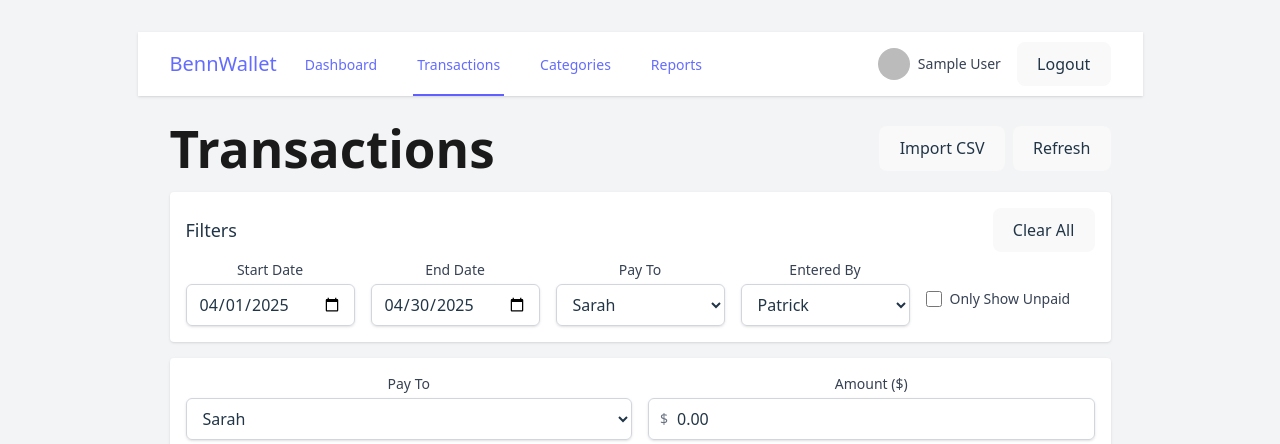
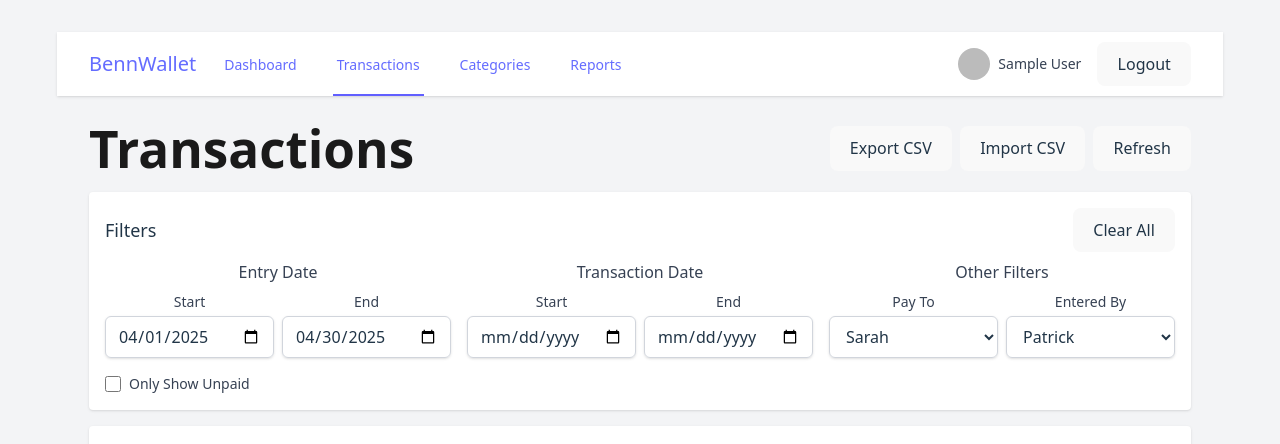
Before and after one commit to patrickisgreat/bennwallet, a React (Vite) app: page /transactions in a window 1280 px wide. Shown: the top 444 px of the page. Built offline with nearby package versions, Linux system fonts and the light colour scheme; no server answers; sample sign-in values are in the browser's storage.

Commit message:
here we go

```diff
--- a/src/components/AddTransactionForm.tsx
+++ b/src/components/AddTransactionForm.tsx
@@ -18,7 +18,12 @@ function AddTransactionForm({
   onEditSubmit,
   cancelEdit,
 }: AddTransactionFormProps) {
-  const [payTo, setPayTo] = useState<'Sarah' | 'Patrick'>('Sarah');
+  const { currentUser } = useUser();
+
+  // Set default payTo based on current user
+  const [payTo, setPayTo] = useState<'Sarah' | 'Patrick'>(
+    currentUser?.name === 'Patrick' ? 'Patrick' : 'Sarah'
+  );
   const [amount, setAmount] = useState<string>('0.00');
   const [note, setNote] = useState('');
   const [category, setCategory] = useState('');
@@ -26,13 +31,20 @@ function AddTransactionForm({
   const [transactionDate, setTransactionDate] = useState<string>(new Date().toISOString().split('T')[0]);
   const [categories, setCategories] = useState<Category[]>([]);
   const [submitting, setSubmitting] = useState(false);
-  const { currentUser } = useUser();
 
   useEffect(() => {
     if (currentUser) {
       loadCategories();
     }
   }, [currentUser]);
+
+  // Update payTo when currentUser changes
+  useEffect(() => {
+    if (currentUser && !editingTransaction) {
+      // Only update if we're not editing (to avoid overwriting edited values)
+      setPayTo(currentUser.name === 'Patrick' ? 'Patrick' : 'Sarah');
+    }
+  }, [currentUser, editingTransaction]);
 
   const loadCategories = async () => {
     try {
@@ -67,7 +79,8 @@ function AddTransactionForm({
   }, [editingTransaction]);
 
   const resetForm = () => {
-    setPayTo('Sarah');
+    // Set payTo to current user's name when resetting the form
+    setPayTo(currentUser?.name === 'Patrick' ? 'Patrick' : 'Sarah');
     setAmount('0.00');
     setNote('');
     setCategory('');
--- a/src/components/TransactionTable.tsx
+++ b/src/components/TransactionTable.tsx
@@ -131,7 +131,10 @@ function TransactionTable({ transactions, onUpdate, onDelete, onEdit, onBulkDele
         </thead>
         <tbody>
           {sortedTransactions.map((tx) => (
-            <tr key={tx.id} className="border-t">
+            <tr
+              key={tx.id}
+              className={`border-t ${tx.optional ? 'italic text-gray-600 bg-gray-50' : ''}`}
+            >
               {onBulkDelete && (
                 <td className="p-2">
                   <input
--- a/src/pages/CategoriesPage.tsx
+++ b/src/pages/CategoriesPage.tsx
@@ -82,14 +82,17 @@ function CategoriesPage() {
 
       console.log('Update category response:', response);
 
-      // Make sure we're updating an array
-      if (Array.isArray(categories)) {
-        if (response.data) {
-          setCategories(categories.map(c => c.id === category.id ? response.data : c));
-          console.log('Category updated successfully');
-        } else {
-          console.warn('Update response did not contain data');
-        }
+      // Check if we received a response
+      if (response && response.status === 200) {
+        // If we have data in the response, use it, otherwise use our local updated data
+        const updatedCategory = response.data || category;
+
+        setCategories(prev =>
+          prev.map(c => c.id === category.id ? updatedCategory : c)
+        );
+        console.log('Category updated successfully');
+      } else {
+        console.warn('Update request did not succeed');
       }
 
       setEditingCategory(null);
--- a/src/pages/TransactionsPage.tsx
+++ b/src/pages/TransactionsPage.tsx
@@ -10,8 +10,12 @@ import { v4 as uuidv4 } from 'uuid';
 
 // Define the filter interface
 interface TransactionFilter {
+  // Entry date filters
   startDate: string;
   endDate: string;
+  // Transaction date filters
+  txStartDate: string;
+  txEndDate: string;
   payTo: string;
   enteredBy: string;
   paid?: boolean;
@@ -50,6 +54,8 @@ function TransactionsPage() {
     return {
       startDate,
       endDate,
+      txStartDate: '',
+      txEndDate: '',
       payTo: isPatrick ? 'Patrick' : 'Sarah',
       enteredBy: isPatrick ? 'Sarah' : 'Patrick',
       paid: false
@@ -89,28 +95,49 @@ function TransactionsPage() {
     console.log('Raw transactions before filtering:', transactions);
     let filtered = [...transactions];
 
-    // Filter by date range
+    // Filter by entered date range
     if (filter.startDate) {
-      console.log(`Filtering by start date: ${filter.startDate}`);
+      console.log(`Filtering by entered start date: ${filter.startDate}`);
       // For start date, set time to beginning of day
       const startDate = new Date(filter.startDate + 'T00:00:00');
 
       filtered = filtered.filter(tx => {
         const txDate = new Date(tx.entered);
-        console.log(`Comparing transaction date ${tx.entered} (${txDate}) >= ${startDate}`);
+        console.log(`Comparing entered date ${tx.entered} (${txDate}) >= ${startDate}`);
         return txDate >= startDate;
       });
     }
 
     if (filter.endDate) {
-      console.log(`Filtering by end date: ${filter.endDate}`);
+      console.log(`Filtering by entered end date: ${filter.endDate}`);
       // For end date, set time to end of day
       const endDate = new Date(filter.endDate + 'T23:59:59');
 
       filtered = filtered.filter(tx => {
         const txDate = new Date(tx.entered);
-        console.log(`Comparing transaction date ${tx.entered} (${txDate}) <= ${endDate}`);
+        console.log(`Comparing entered date ${tx.entered} (${txDate}) <= ${endDate}`);
         return txDate <= endDate;
+      });
+    }
+
+    // Filter by transaction date range
+    if (filter.txStartDate) {
+      console.log(`Filtering by transaction start date: ${filter.txStartDate}`);
+      const txStartDate = new Date(filter.txStartDate + 'T00:00:00');
+
+      filtered = filtered.filter(tx => {
+        const txDate = new Date(tx.transactionDate);
+        return txDate >= txStartDate;
+      });
+    }
+
+    if (filter.txEndDate) {
+      console.log(`Filtering by transaction end date: ${filter.txEndDate}`);
+      const txEndDate = new Date(filter.txEndDate + 'T23:59:59');
+
+      filtered = filtered.filter(tx => {
+        const txDate = new Date(tx.transactionDate);
+        return txDate <= txEndDate;
       });
     }
 
@@ -211,6 +238,8 @@ function TransactionsPage() {
     setFilter({
       startDate: '',
       endDate: '',
+      txStartDate: '',
+      txEndDate: '',
       payTo: '',
       enteredBy: '',
       paid: undefined
@@ -239,6 +268,79 @@ function TransactionsPage() {
 
     await loadTransactions();
     setLoading(false);
+  };
+
+  const exportToCSV = () => {
+    // Return if no transactions to export
+    if (!filteredTransactions.length) {
+      setError('No transactions to export');
+      return;
+    }
+
+    try {
+      // Define CSV headers
+      const headers = [
+        'ID',
+        'Entry Date',
+        'Transaction Date',
+        'Pay To',
+        'Amount',
+        'Category',
+        'Note',
+        'Paid',
+        'Paid Date',
+        'Entered By',
+        'Optional'
+      ];
+
+      // Format transactions for CSV
+      const csvRows = filteredTransactions.map(tx => {
+        // Format dates for better readability
+        const enteredDate = new Date(tx.entered).toLocaleDateString();
+        const txDate = new Date(tx.transactionDate).toLocaleDateString();
+        const paidDate = tx.paidDate ? new Date(tx.paidDate).toLocaleDateString() : '';
+
+        return [
+          tx.id,
+          enteredDate,
+          txDate,
+          tx.payTo,
+          tx.amount.toFixed(2),
+          tx.category,
+          tx.note.replace(/,/g, ' '), // Replace commas in notes to avoid CSV issues
+          tx.paid ? 'Yes' : 'No',
+          paidDate,
+          tx.enteredBy,
+          tx.optional ? 'Yes' : 'No'
+        ];
+      });
+
+      // Combine headers and rows
+      const csvContent = [
+        headers.join(','),
+        ...csvRows.map(row => row.join(','))
+      ].join('\n');
+
+      // Create a blob and download link
+      const blob = new Blob([csvContent], { type: 'text/csv;charset=utf-8;' });
+      const url = URL.createObjectURL(blob);
+      const link = document.createElement('a');
+
+      // Set filename with current date
+      const today = new Date().toISOString().split('T')[0];
+      const fileName = `transactions_${today}.csv`;
+
+      // Set up and trigger download
+      link.setAttribute('href', url);
+      link.setAttribute('download', fileName);
+      link.style.visibility = 'hidden';
+      document.body.appendChild(link);
+      link.click();
+      document.body.removeChild(link);
+    } catch (err) {
+      console.error('Error exporting transactions to CSV:', err);
+      setError('Failed to export transactions');
+    }
   };
 
   const handleCSVUpload = () => {
@@ -367,6 +469,13 @@ function TransactionsPage() {
         <h1 className="text-2xl font-bold">Transactions</h1>
         <div className="flex gap-2">
           <button
+            onClick={exportToCSV}
+            disabled={loading || filteredTransactions.length === 0}
+            className="bg-blue-600 text-white px-3 py-1 rounded hover:bg-blue-700 disabled:bg-gray-400"
+          >
+            Export CSV
+          </button>
+          <button
             onClick={handleCSVUpload}
             disabled={isUploading}
             className="bg-green-600 text-white px-3 py-1 rounded hover:bg-green-700 disabled:bg-gray-400"
@@ -413,9 +522,12 @@ function TransactionsPage() {
           </button>
         </div>
 
-        <div className="grid grid-cols-1 md:grid-cols-5 gap-4">
+        <div className="grid grid-cols-1 md:grid-cols-3 gap-4 mb-4">
           <div>
-            <label className="block text-sm font-medium text-gray-700 mb-1">Start Date</label>
+            <h3 className="font-medium text-gray-700 mb-2">Entry Date</h3>
+            <div className="grid grid-cols-2 gap-2">
+              <div>
+                <label className="block text-sm font-medium text-gray-700 mb-1">Start</label>
                 <input
                   type="date"
                   name="startDate"
@@ -426,7 +538,7 @@ function TransactionsPage() {
               </div>
 
               <div>
-            <label className="block text-sm font-medium text-gray-700 mb-1">End Date</label>
+                <label className="block text-sm font-medium text-gray-700 mb-1">End</label>
                 <input
                   type="date"
                   name="endDate"
@@ -435,7 +547,39 @@ function TransactionsPage() {
                   className="block w-full rounded-md border border-gray-300 shadow-sm focus:border-indigo-500 focus:ring-indigo-500 px-3 py-2"
                 />
               </div>
+            </div>
+          </div>
 
+          <div>
+            <h3 className="font-medium text-gray-700 mb-2">Transaction Date</h3>
+            <div className="grid grid-cols-2 gap-2">
+              <div>
+                <label className="block text-sm font-medium text-gray-700 mb-1">Start</label>
+                <input
+                  type="date"
+                  name="txStartDate"
+                  value={filter.txStartDate}
+                  onChange={handleFilterChange}
+                  className="block w-full rounded-md border border-gray-300 shadow-sm focus:border-indigo-500 focus:ring-indigo-500 px-3 py-2"
+                />
+              </div>
+
+              <div>
+                <label className="block text-sm font-medium text-gray-700 mb-1">End</label>
+                <input
+                  type="date"
+                  name="txEndDate"
+                  value={filter.txEndDate}
+                  onChange={handleFilterChange}
+                  className="block w-full rounded-md border border-gray-300 shadow-sm focus:border-indigo-500 focus:ring-indigo-500 px-3 py-2"
+                />
+              </div>
+            </div>
+          </div>
+
+          <div>
+            <h3 className="font-medium text-gray-700 mb-2">Other Filters</h3>
+            <div className="grid grid-cols-2 gap-2">
               <div>
                 <label className="block text-sm font-medium text-gray-700 mb-1">Pay To</label>
                 <select
@@ -463,9 +607,12 @@ function TransactionsPage() {
                   <option value="Patrick">Patrick</option>
                 </select>
               </div>
+            </div>
+          </div>
+        </div>
 
         <div className="flex items-center">
-            <label className="flex items-center text-sm font-medium text-gray-700 mb-1 mt-4">
+          <label className="flex items-center text-sm font-medium text-gray-700">
             <input
               type="checkbox"
               name="paid"
@@ -475,7 +622,6 @@ function TransactionsPage() {
             />
             Only Show Unpaid
           </label>
-          </div>
         </div>
       </div>
 
```
Also changed, not shown: 1 other file (tests, documents, lock files or other folders). Lines whose indentation alone changed are shown as unchanged.
